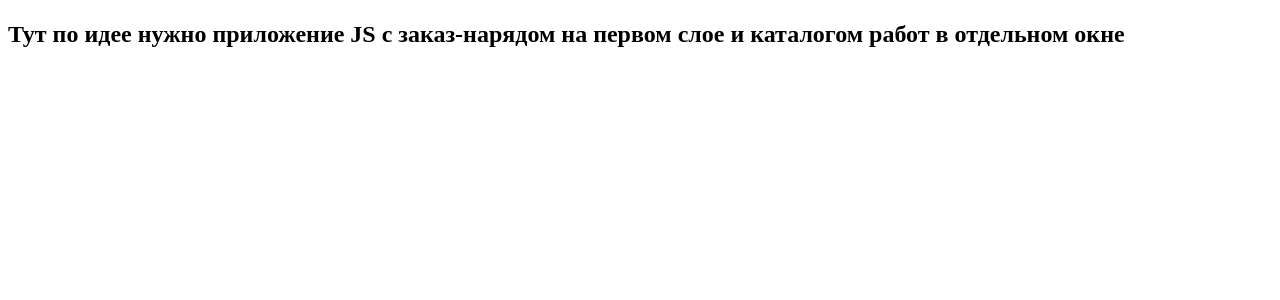
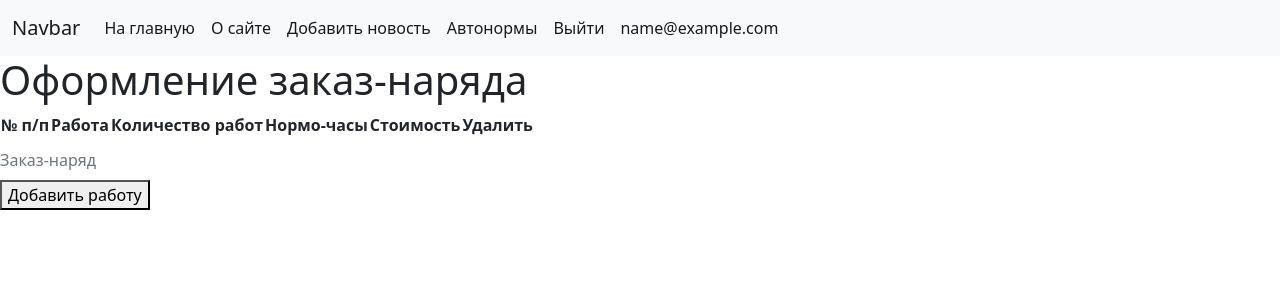
Before and after one commit to xacan1/AutoSite, a Django app: page /work-order in a window 1280 px wide. Shown: the top 300 px of the page. Run offline with Django 3.2, Linux system fonts and the light colour scheme; the visitor is signed in with stand-in values (Sample User, id 1); lists and menus that the app fills with data are empty.

Commit message:
start Boostrap

```diff
--- a/autonorms/templates/autonorms/base.html
+++ b/autonorms/templates/autonorms/base.html
@@ -1,21 +1,42 @@
 <!DOCTYPE html>
 <html lang="ru">
+
 <head>
     <meta charset="UTF-8">
+    <meta name="viewport" content="width=device-width, initial-scale=1">
+    <link href="https://cdn.jsdelivr.net/npm/bootstrap@5.1.3/dist/css/bootstrap.min.css" rel="stylesheet"
+        integrity="sha384-1BmE4kWBq78iYhFldvKuhfTAU6auU8tT94WrHftjDbrCEXSU1oBoqyl2QvZ6jIW3" crossorigin="anonymous">
     <title>{{ title }}</title>
 </head>
+
 <body>
     <header>
         {% block mainmenu %}
-    <ul>
+        <nav class="navbar navbar-expand-lg navbar-light bg-light">
+            <div class="container-fluid">
+                <a class="navbar-brand" href="{% url 'home' %}">Navbar</a>
+                <button class="navbar-toggler" type="button" data-bs-toggle="collapse"
+                    data-bs-target="#navbarSupportedContent" aria-controls="navbarSupportedContent"
+                    aria-expanded="false" aria-label="Toggle navigation">
+                    <span class="navbar-toggler-icon"></span>
+                </button>
+                <div class="collapse navbar-collapse" id="navbarSupportedContent">
+                    <ul class="navbar-nav me-auto mb-2 mb-lg-0">
                         {% for key, value in menu.items %}
                         {% if user.is_authenticated and user.email == key %}
-        <li><a href="{% url 'profile' user.pk %}">{{ key }}</a></li>
+                        <li class="nav-item">
+                            <a class="nav-link active" aria-current="page" href="{% url 'profile' user.pk %}">{{ key }}</a>
+                        </li>
                         {% else %}
-        <li><a href="{% url value %}">{{ key }}</a></li>
+                        <li class="nav-item">
+                            <a class="nav-link active" aria-current="page" href="{% url value %}">{{ key }}</a>
+                        </li>
                         {% endif %}
                         {% endfor %}
                     </ul>
+                </div>
+            </div>
+        </nav>
         {% endblock mainmenu %}
     </header>
     <main>
@@ -30,8 +51,8 @@
                 {% for page_num in paginator.page_range %}
                 {% if page_num == page_obj.number %}
                 <li><strong>{{ page_num }}</strong></li>
-            {% elif page_num >= page_obj.number|add:-2 and page_num <= page_obj.number|add:2 %}
-            <li><a href="?page={{page_num}}">{{ page_num }}</a></li>
+                {% elif page_num >= page_obj.number|add:-2 and page_num <= page_obj.number|add:2 %} <li><a
+                        href="?page={{page_num}}">{{ page_num }}</a></li>
                     {% endif %}
                     {% endfor %}
                     {% if page_obj.has_next %}
@@ -44,5 +65,9 @@
     <footer>
 
     </footer>
+    <script src="https://cdn.jsdelivr.net/npm/bootstrap@5.1.3/dist/js/bootstrap.bundle.min.js"
+        integrity="sha384-ka7Sk0Gln4gmtz2MlQnikT1wXgYsOg+OMhuP+IlRH9sENBO0LRn5q+8nbTov4+1p"
+        crossorigin="anonymous"></script>
 </body>
+
 </html>
--- a/autonorms/templates/autonorms/work-order.html
+++ b/autonorms/templates/autonorms/work-order.html
@@ -2,6 +2,32 @@
 
 {% block content %}
 <h1>{{ title }}</h1>
-<h2>Тут по идее нужно приложение JS с заказ-нарядом на первом слое и каталогом работ в отдельном окне</h2>
-
+<div class="work-order">
+    <table>
+        <caption>Заказ-наряд</caption>
+        <thead>
+            <tr>
+                <th>№ п/п</th>
+                <th>Работа</th>
+                <th>Количество работ</th>
+                <th>Нормо-часы</th>
+                <th>Стоимость</th>
+                <th>Удалить</th>
+            </tr>
+        </thead>
+        <tbody>
+            <tr>
+                <td></td>
+                <td></td>
+                <td></td>
+                <td></td>
+                <td></td>
+                <td></td>
+            </tr>
+        </tbody>
+    </table>
+</div>
+<div>
+    <button>Добавить работу</button>
+</div>
 {% endblock content %}
--- a/autonorms/views.py
+++ b/autonorms/views.py
@@ -81,6 +81,11 @@
     template_name = 'autonorms/work-order.html'
     login_url = reverse_lazy('login')
 
+    def get_context_data(self, **kwargs) -> dict:
+        context = super().get_context_data(**kwargs)
+        c_def = self.get_user_context(title='Оформление заказ-наряда')
+        return {**context, **c_def}
+
 
 class ShowWorkGroups(LoginRequiredMixin, DataMixin, ListView):
     template_name = 'autonorms/work_groups.html'
--- a/main/admin.py
+++ b/main/admin.py
@@ -5,7 +5,7 @@
 
 class CustomUserAdmin(UserAdmin):
     model = CustomUser
-    list_display = ('email', 'company', 'inn', 'phone', 'date_joined', 'is_staff', 'is_active')
+    list_display = ('email', 'company', 'inn', 'phone', 'date_joined', 'request_limit', 'cost_per_hour', 'is_staff', 'is_active')
     list_filter = ('email', 'company', 'inn', 'phone', 'date_joined', 'is_staff', 'is_active')
     list_editable = ('is_active',)
     list_display_links = ('email', 'company', 'inn', 'phone')
--- a/main/models.py
+++ b/main/models.py
@@ -41,7 +41,8 @@
     phone = models.CharField(max_length=12, unique=True, blank=True, verbose_name='Телефон')
     inn = models.CharField(max_length=12, blank=True, verbose_name='ИНН')
     time_update = models.DateTimeField(auto_now=True, verbose_name='Дата изменения')
-    request_limit = models.IntegerField(null=False, default=100, verbose_name='Суточный лимит запросов')
+    request_limit = models.IntegerField(null=False, default=100, verbose_name='Лимит запросов')
+    cost_per_hour = models.FloatField(null=False, default=1000.00, verbose_name='Стоимость часа')
 
     USERNAME_FIELD = 'email'
     REQUIRED_FIELDS = []
```
Also changed, not shown: main/templates/main/base.html (+30 -5 lines), autonorms/migrations/0001_initial.py, main/migrations/0001_initial.py. Lines whose indentation alone changed are shown as unchanged.
